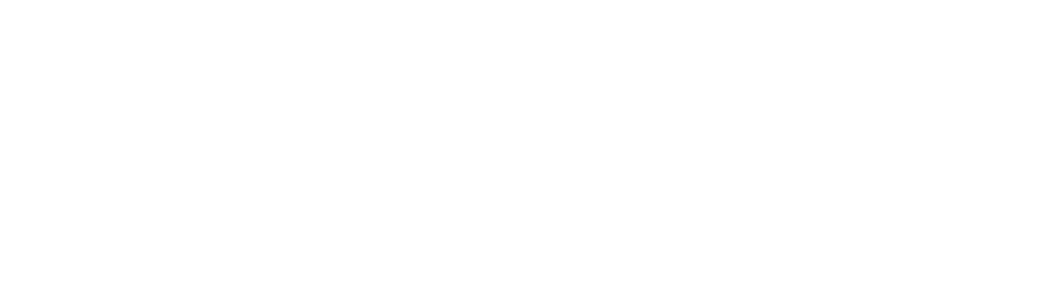
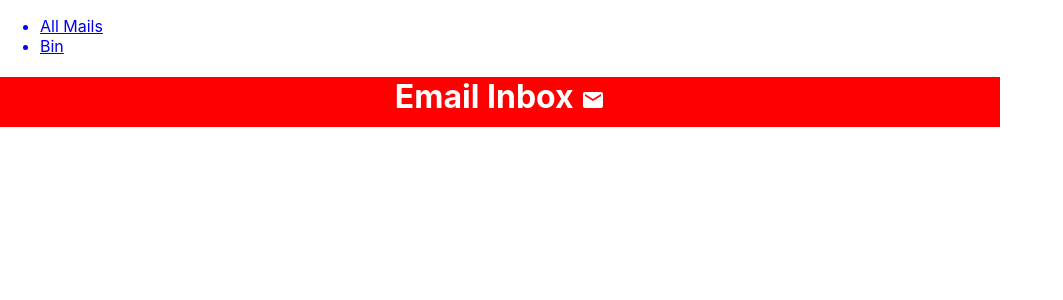
Before and after one commit to RyanStmr/Email-Interface_UserStudy, a React (Create React App) app in the folder emailinterface/: page /EmailClient in a window 1280 px wide. Shown: the top 300 px of the page, without its empty margins (0-1063 px from the left). Built offline with nearby package versions, Linux system fonts and the light colour scheme.

Commit message:
bin and all emails inbox added - draft only

```diff
--- a/emailinterface/src/App.js
+++ b/emailinterface/src/App.js
@@ -1,6 +1,6 @@
 import React from "react";
 import "./App.css";
-import UserInterface from "./components/userInterface.js";
+import EmailClient from "./components/emailClient.js";
 import StartPage from "./components/startPage.js";
 import { BrowserRouter as Router, Switch, Route, Link } from "react-router-dom";
 
@@ -22,9 +22,9 @@ function App() {
           render={() => <StartPage updatedData={updateUserInfo} />}
         />
         <Route
-          path="/UserInterface"
+          path="/EmailClient"
           render={() => (
-            <UserInterface emailAdress={emailAdress} userName={username} />
+            <EmailClient emailAdress={emailAdress} userName={username} />
           )}
         />
       </Switch>
--- /dev/null
+++ b/emailinterface/src/components/allInbox.js
@@ -0,0 +1,43 @@
+import React, { Component } from "react";
+import Sidebar from "./sidebar.js";
+
+class AllInbox extends Component {
+  state = { allInbox: [] };
+
+  componentDidMount = () => {
+    let inbox = [];
+    this.props.Mails.map((email) => {
+      if (email.type === "AllInbox") {
+        inbox.push(email);
+      }
+    });
+
+    this.setState({ allInbox: inbox });
+  };
+
+  componentWillReceiveProps = () => {
+    let inbox = [];
+    this.props.Mails.map((email) => {
+      if (email.type === "AllInbox") {
+        inbox.push(email);
+      }
+    });
+
+    this.setState({ allInbox: inbox });
+  };
+
+  render() {
+    return (
+      <div>
+        <h1>im AllInbox</h1>
+        <Sidebar
+          Mails={this.state.allInbox}
+          InboxType="AllInbox"
+          onMoveToSpam={this.props.onMoveToSpam}
+        />
+      </div>
+    );
+  }
+}
+
+export default AllInbox;
--- /dev/null
+++ b/emailinterface/src/components/binInbox.js
@@ -0,0 +1,46 @@
+import React, { Component } from "react";
+import Sidebar from "./sidebar.js";
+import Mail1 from "./mails/mail1";
+import Mail2 from "./mails/mail2";
+import Mail3 from "./mails/mail3";
+
+class BinInbox extends Component {
+  state = { binInbox: [] };
+
+  componentDidMount = () => {
+    let inbox = [];
+    this.props.Mails.map((email) => {
+      if (email.type === "BinInbox") {
+        inbox.push(email);
+      }
+    });
+
+    this.setState({ binInbox: inbox });
+  };
+
+  componentWillReceiveProps = () => {
+    let inbox = [];
+    this.props.Mails.map((email) => {
+      if (email.type === "AllInbox") {
+        inbox.push(email);
+      }
+    });
+
+    this.setState({ allInbox: inbox });
+  };
+
+  render() {
+    return (
+      <div>
+        <h1>im BinInbox</h1>
+        <Sidebar
+          Mails={this.state.binInbox}
+          InboxType="BinInbox"
+          onMoveToSpam={this.props.onMoveToSpam}
+        />
+      </div>
+    );
+  }
+}
+
+export default BinInbox;
--- /dev/null
+++ b/emailinterface/src/components/emailClient.js
@@ -0,0 +1,128 @@
+import React, { Component } from "react";
+import Sidebar from "./sidebar.js";
+import EmailIcon from "@material-ui/icons/Email";
+import Mail1 from "./mails/mail1";
+import Mail2 from "./mails/mail2";
+import Mail3 from "./mails/mail3";
+import { BrowserRouter as Router, Switch, Route, Link } from "react-router-dom";
+import AllInbox from "./allInbox";
+import SpamInbox from "./spamInbox";
+import BinInbox from "./binInbox";
+
+class EmailClient extends Component {
+  state = {
+    currentInbox: "",
+    currentEmail: 0,
+    inbox: [
+      { mail: Mail1, id: 1, title: "Email 1", type: "AllInbox" },
+      { mail: Mail2, id: 2, title: "Email 2", type: "AllInbox" },
+      { mail: Mail3, id: 3, title: "Email 3", type: "AllInbox" },
+      { mail: Mail1, id: 4, title: "Email 4", type: "BinInbox" },
+      { mail: Mail2, id: 5, title: "Email 5", type: "BinInbox" },
+      { mail: Mail3, id: 6, title: "Email 6", type: "AllInbox" },
+    ],
+  };
+
+  handleEmailChange = (emailNr) => {
+    let copy = this.state;
+    copy.currentEmail = emailNr;
+    this.setState(copy);
+  };
+
+  onMoveToSpam = (emailID) => {
+    let copy = this.state;
+    copy.inbox.map((email) => {
+      if (email.id == emailID) email.type = "BinInbox";
+    });
+
+    this.setState(copy);
+    this.forceUpdate();
+  };
+
+  handleInboxChange = (whichInbox) => {
+    console.log(whichInbox);
+    let copy = this.state;
+    copy.currentInbox = whichInbox;
+    this.setState(copy);
+  };
+
+  createVirtualInbox = (inboxType) => {
+    let virtualInbox = [];
+    this.state.map((email) => {
+      if (email.type === inboxType) virtualInbox.push(email);
+    });
+    return virtualInbox;
+  };
+
+  render() {
+    const currentInbox = this.state.currentInbox;
+    let inbox;
+
+    if (currentInbox === "BinInbox") {
+      inbox = (
+        <BinInbox
+          Mails={this.state.inbox}
+          onMoveToSpam={this.onMoveToSpam}
+        ></BinInbox>
+      );
+    } else if (currentInbox === "AllMails") {
+      inbox = (
+        <AllInbox
+          Mails={this.state.inbox}
+          onMoveToSpam={this.onMoveToSpam}
+        ></AllInbox>
+      );
+    } else if (currentInbox === "SpamInbox") {
+      inbox = (
+        <SpamInbox
+          Mails={this.state.inbox}
+          onMoveToSpam={this.onMoveToSpam}
+        ></SpamInbox>
+      );
+    } else {
+    }
+
+    return (
+      <div>
+        <nav>
+          <ul className="nav-links">
+            <Link
+              to="/EmailClient/AllMails"
+              onClick={() => this.handleInboxChange("AllMails")}
+            >
+              <li>All Mails</li>
+            </Link>
+            <Link
+              to="/EmailClient/Bin"
+              onClick={() => this.handleInboxChange("BinInbox")}
+            >
+              <li>Bin</li>
+            </Link>
+          </ul>
+        </nav>
+        <div style={{ backgroundColor: "red", width: 1000, height: 50 }}>
+          <div>
+            <h1
+              style={{
+                color: "white",
+                textshadow: "5px 5px white",
+                textAlign: "center",
+                verticalAlign: "middle",
+              }}
+            >
+              Email Inbox{" "}
+              <EmailIcon
+                style={{
+                  verticalAlign: "middle",
+                }}
+              ></EmailIcon>
+            </h1>
+          </div>
+          {inbox}
+        </div>
+      </div>
+    );
+  }
+}
+
+export default EmailClient;
--- /dev/null
+++ b/emailinterface/src/components/spamInbox.js
@@ -0,0 +1,20 @@
+import React, { Component } from "react";
+import Sidebar from "./sidebar.js";
+
+class SpamInbox extends Component {
+  state = {};
+  render() {
+    return (
+      <div>
+        <h1>im SpamInbox</h1>
+        <Sidebar
+          Mails={this.props.Mails}
+          inboxType="SpamInbox"
+          onMoveToSpam={this.props.onMoveToSpam}
+        />
+      </div>
+    );
+  }
+}
+
+export default SpamInbox;
--- a/emailinterface/src/components/startPage.js
+++ b/emailinterface/src/components/startPage.js
@@ -26,7 +26,7 @@ const StartPage = (props) => {
         style={{ width: 300 }}
       ></input>
       <input name="name" value={values.name} onChange={handleChange}></input>
-      <Link to="/UserInterface">
+      <Link to="/EmailClient">
         <button onClick={updateProp}>Start Userstudy</button>
       </Link>
     </div>
--- a/emailinterface/src/components/userInterface.js
+++ /dev/null
@@ -1,49 +0,0 @@
-import React, { Component } from "react";
-import Sidebar from "./sidebar.js";
-import EmailIcon from "@material-ui/icons/Email";
-
-class UserInterface extends Component {
-  state = {
-    currentEmail: 0,
-  };
-
-  handleEmailChange = (emailNr) => {
-    let copy = this.state;
-    copy.currentEmail = emailNr;
-    this.setState(copy);
-  };
-
-  render() {
-    return (
-      <div>
-        <div style={{ backgroundColor: "red", width: 1000, height: 50 }}>
-          <div>
-            <h1
-              style={{
-                color: "white",
-                textshadow: "5px 5px white",
-                textAlign: "center",
-                verticalAlign: "middle",
-              }}
-            >
-              Email Inbox{" "}
-              <EmailIcon
-                style={{
-                  verticalAlign: "middle",
-                }}
-              ></EmailIcon>
-            </h1>
-          </div>
-        </div>
-        <Sidebar
-          onNewEmail={this.handleEmailChange}
-          emailAdress={this.props.emailAdress}
-          userName={this.props.userName}
-        ></Sidebar>
-        ;
-      </div>
-    );
-  }
-}
-
-export default UserInterface;
```
Also changed, not shown: emailinterface/src/components/sidebar.js (+21 -31 lines).
